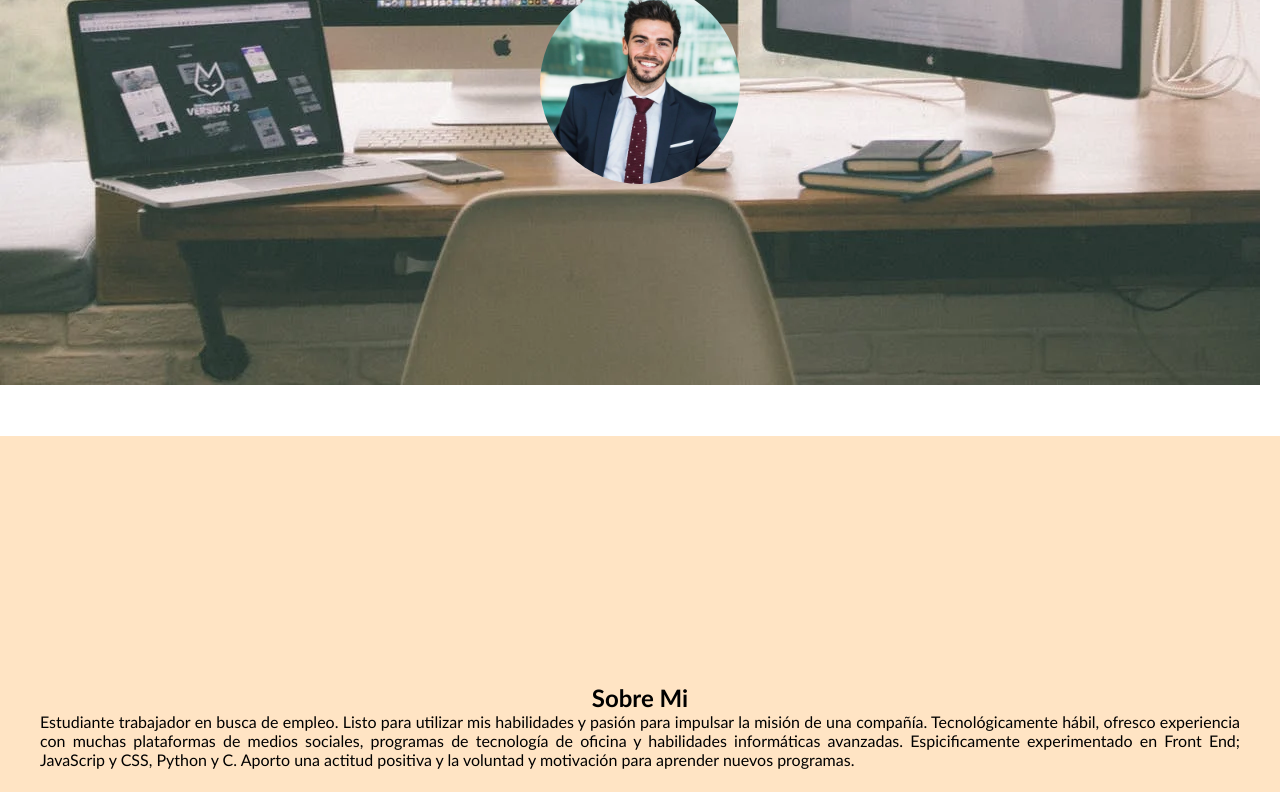
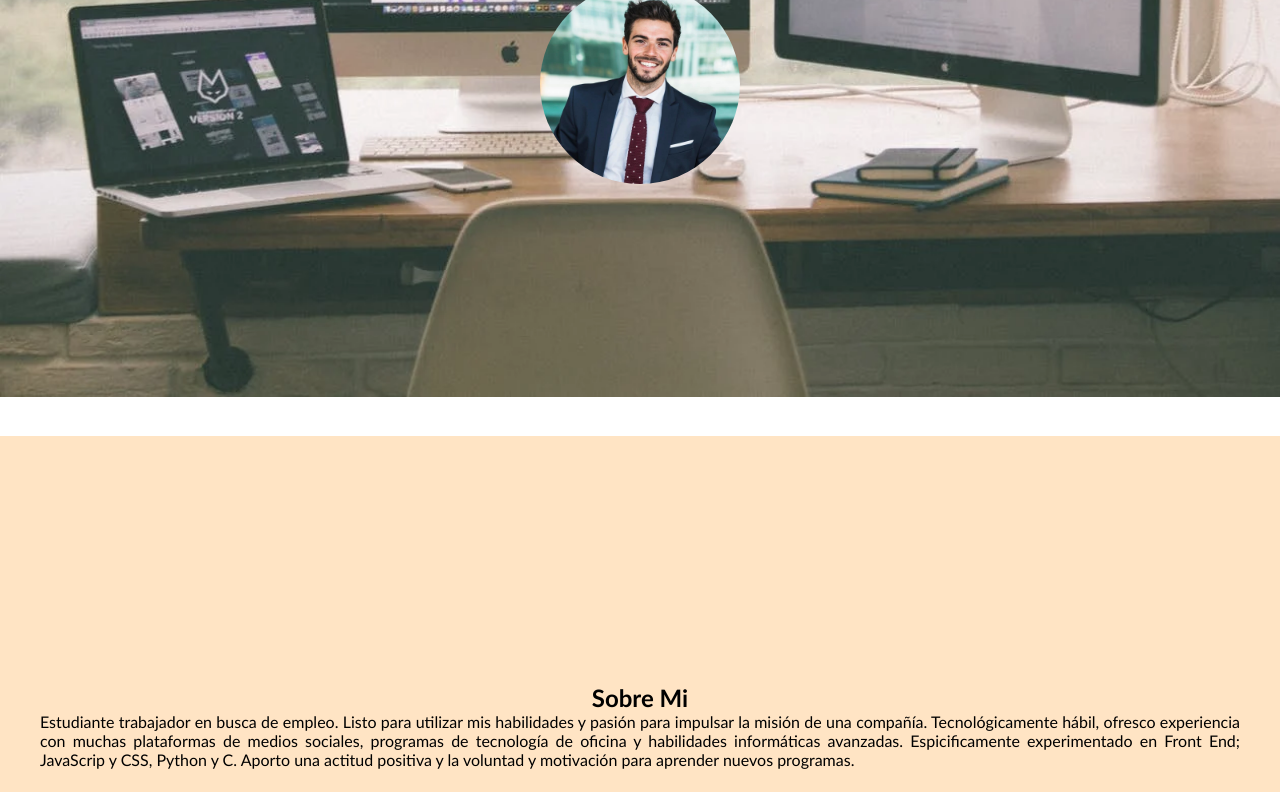
Before and after one commit to JulianMirandaR/JulianMirandaR.github.io, a plain HTML site: page index.html in a window 1280 px wide. Shown: the part 403-1195 px from the top of the page. Drawn offline with Linux system fonts and the light colour scheme.

Commit message:
Update estilos.css

```diff
--- a/estilos.css
+++ b/estilos.css
@@ -24,7 +24,7 @@ nav ul li a:hover,nav ul li a:active{
 section#principal{
     background-image: url(/fondo1.webp);
     background-repeat:no-repeat;
-    background-attachment:scroll;
+    background-size: 100%;
     display: flex;
     flex-direction: column;/*uno debajo del otro*/
     justify-content: center;
```
